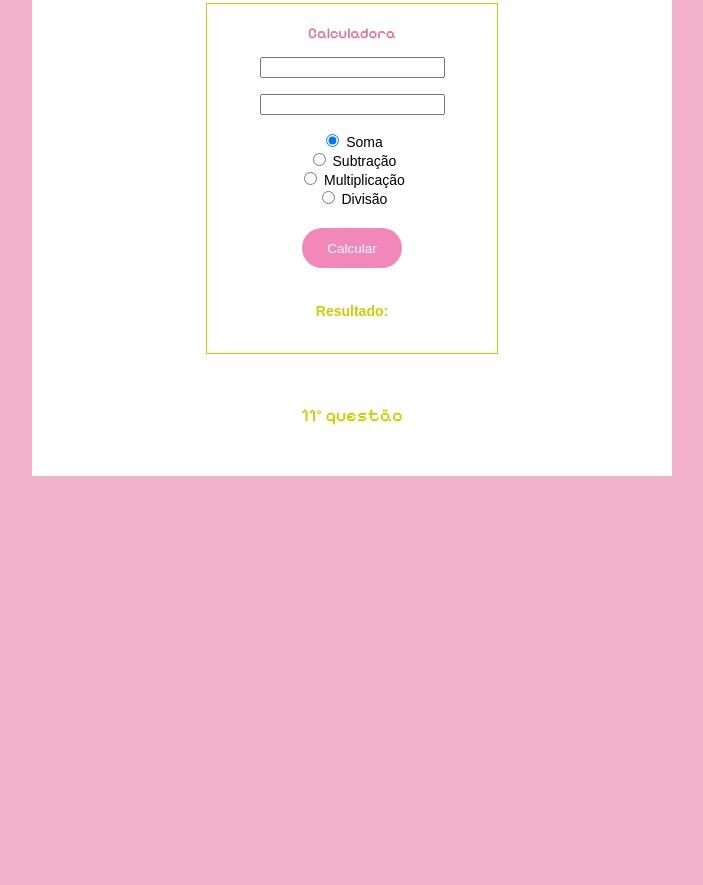
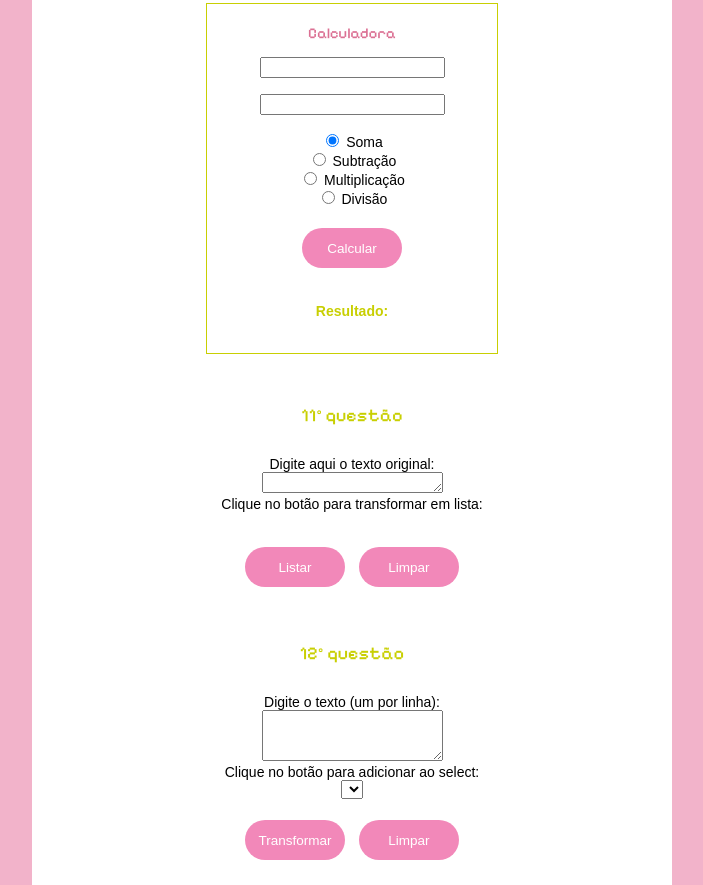
Before and after one commit to meirnaa/ProgInternet1, a plain HTML site: page exercicio1_dom/atividade.html in a window 1280 px wide. Shown: the part 2021-2906 px from the top of the page, without its empty margins (288-991 px from the left). Before the commit the page ends 2497 px from the top, so only its background shows below. Drawn offline with Linux system fonts and the light colour scheme; a web font is replaced by a local one.

Commit message:
Update atividade.html

```diff
--- a/exercicio1_dom/atividade.html
+++ b/exercicio1_dom/atividade.html
@@ -5,7 +5,7 @@
     <meta name="viewport" content="width=device-width, initial-scale=1.0">
     <title>Atividade</title>
     <script src="script.js" defer></script>
-    <link rel="stylesheet" href="style.css"/>
+    <link rel="stylesheet" href="./style.css"/>
 </head>
 <body>
     <div class="corpo">
@@ -94,7 +94,36 @@
 
         <!-- 11. -->
         <p id="p2">11° questão</p>
+        <label for="original">Digite aqui o texto original:</label>
+        <br>
+        <textarea id="original" rows="1"></textarea><br>
 
+        <label for="lista">Clique no botão para transformar em lista:</label>
+        <br>
+        <div id="listagem">
+            <ul id="lista"></ul>
+        </div>
+
+        <br>
+        <button onclick="listarTexto()">Listar</button>
+        <button onclick="limparLista()">Limpar</button>
+        <br>
+
+        <!-- 12. -->
+        <p id="p2">12° questão</p>
+        <label for="original2">Digite o texto (um por linha):</label><br>
+        <textarea id="original2" rows="3"></textarea><br>
+
+        <label for="lista-select">Clique no botão para adicionar ao select:</label>
+        <br>
+        <div id="listagem-select">
+            <select id="lista-select"></select>
+        </div>
+
+        <br>
+        <button onclick="listarSelect()">Transformar</button>
+        <button onclick="limparListaSelect()">Limpar</button>
+        <br>
     </div>
 </body>
 </html>
```
